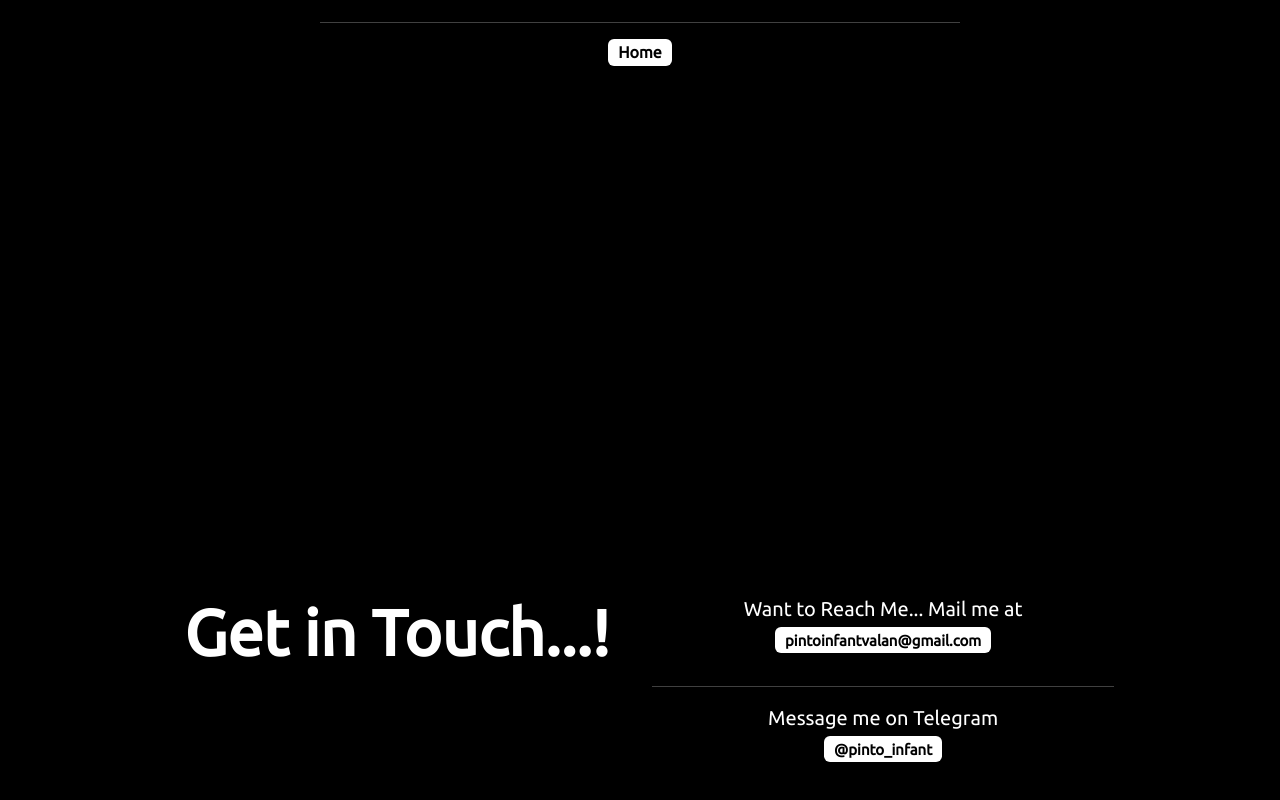
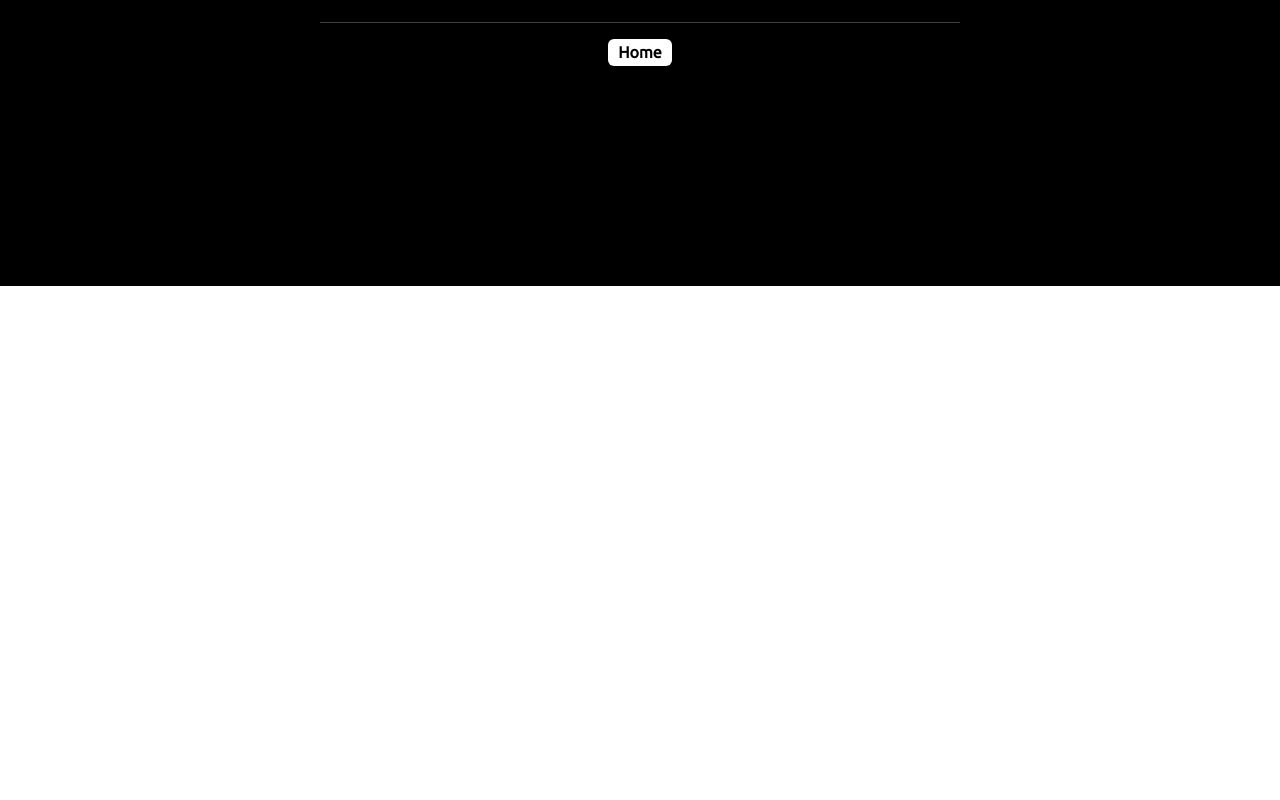
Before and after one commit to Pinto565/portfolio-react, a React (Create React App) app: page /contact in a window 1280 px wide. Shown: the part 514-1314 px from the top of the page. After the commit the page ends 800 px from the top, so only its background shows below. Built offline with nearby package versions, Linux system fonts and the light colour scheme.

Commit message:
updated contact

```diff
--- a/src/pages/contact.jsx
+++ b/src/pages/contact.jsx
@@ -27,23 +27,6 @@ function contact() {
           </div>
         </div>
       </div >
-      <div className="min-vh-100 d-flex justify-content-center align-items-center">
-        <div className="row">
-          <div className="col">
-            <div className="d-flex justify-content-center align-items-center mh-100">
-              <h1 className="display-3 fw-bold text-center">
-                Get in Touch...!
-              </h1>
-            </div>
-          </div>
-          {/* <div className="vr"></div> */}
-          <div className="col d-flex flex-column">
-            <p className="fs-5 fw-light text-center">Want to Reach Me... Mail me at <a href="mailto:pintoinfantvalan@gmail.com"><span className="badge bg-white text-black">pintoinfantvalan@gmail.com</span></a></p>
-            <hr />
-            <p className="fs-5 fw-light text-center">Message me on Telegram<br /><a href="https://t.me/pinto_infant"><span className="badge bg-white text-black">@pinto_infant</span></a></p>
-          </div>
-        </div>
-      </div>
     </>
   );
 }
```
Also changed, not shown: src/App.js (+4 -4 lines).
